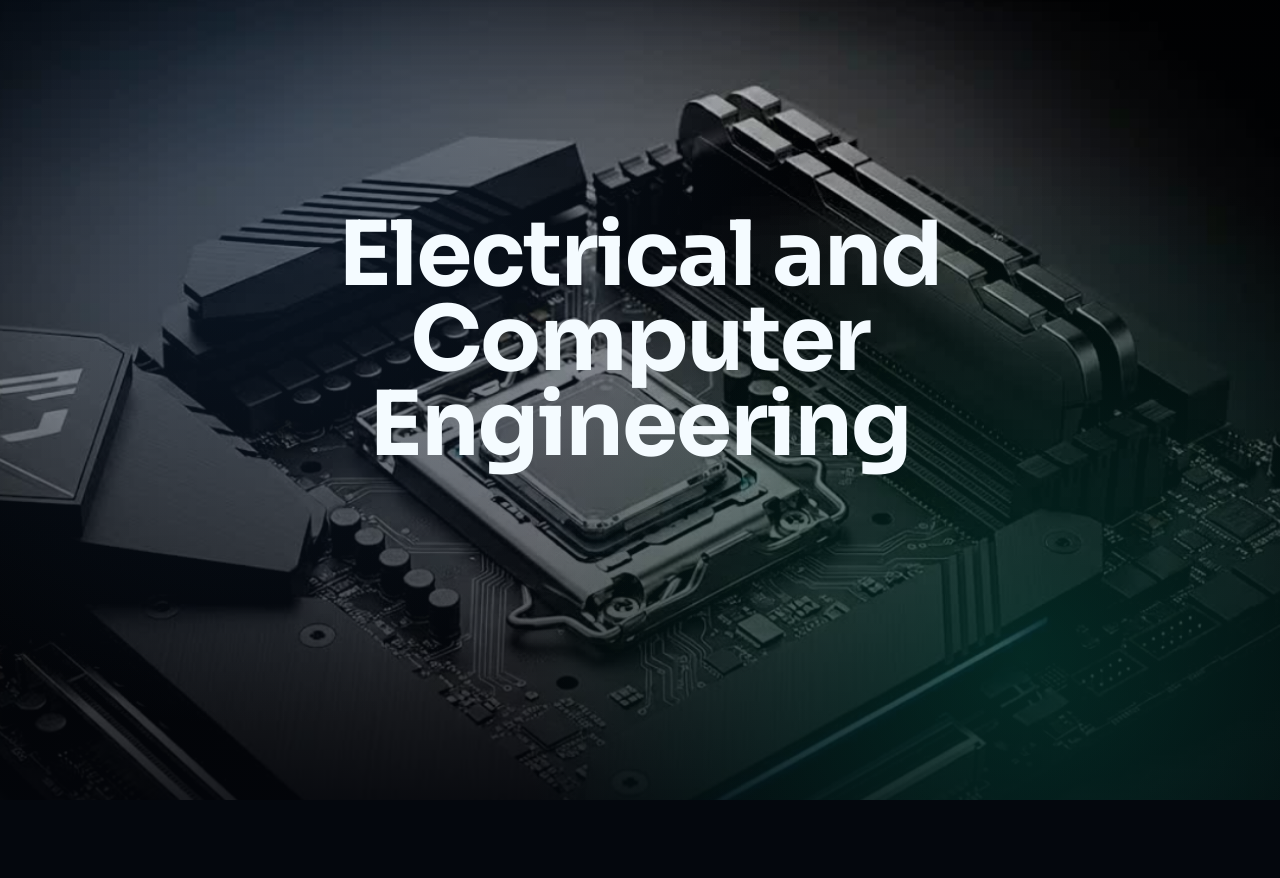
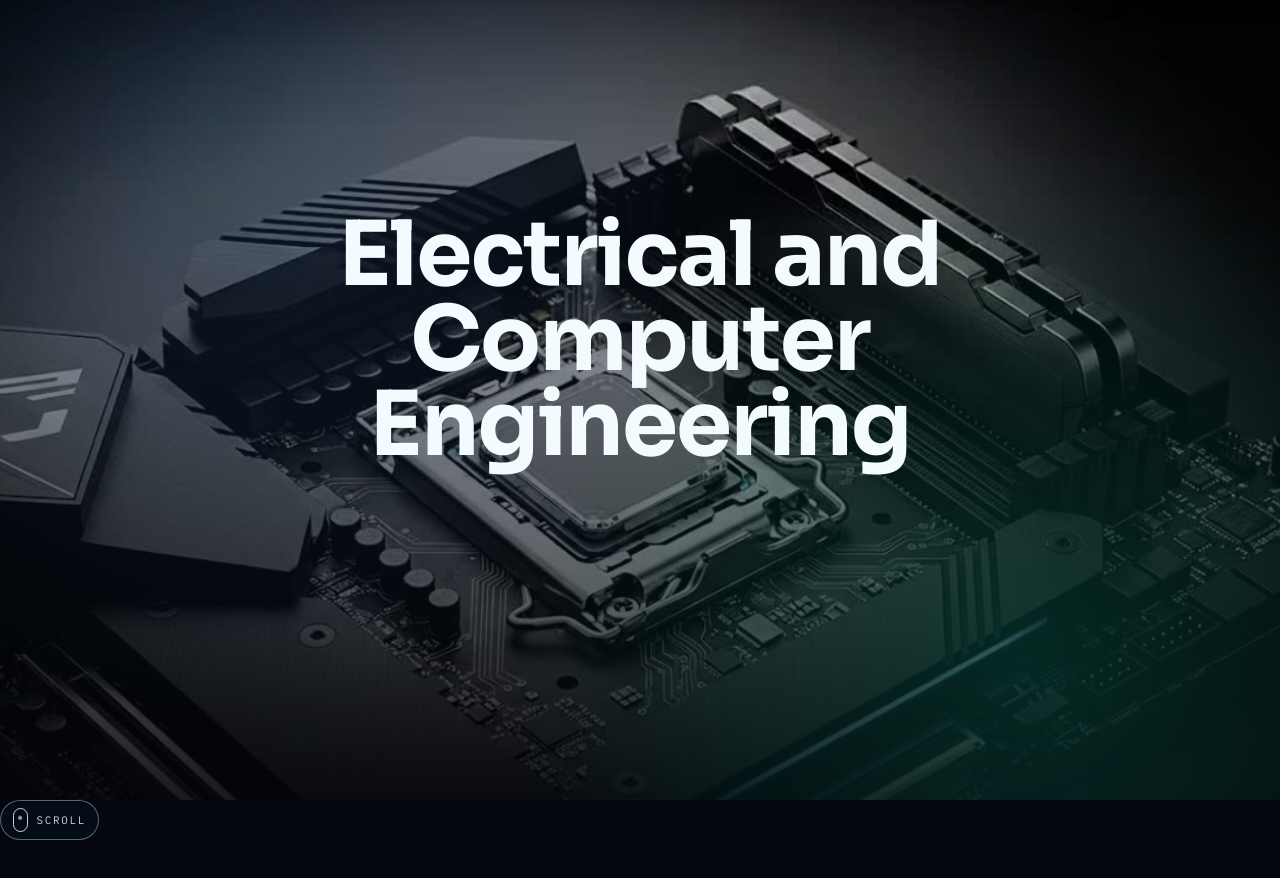
Before and after one commit to rohankishore/elweb, a React (Vite) app: page / in a window 1280 px wide. Shown: the top 878 px of the page. Built offline with nearby package versions, Linux system fonts and the light colour scheme.

Commit message:
add scroll indics

```diff
--- a/src/App.css
+++ b/src/App.css
@@ -27,6 +27,69 @@
 .scroll-journey {
   height: 360vh;
   position: relative;
+}
+
+.scroll-indicator {
+  --hint-opacity: 1;
+  position: sticky;
+  top: calc(100svh - 5.2rem);
+  z-index: 3;
+  width: fit-content;
+  margin-inline: auto;
+  display: inline-flex;
+  align-items: center;
+  gap: 0.55rem;
+  padding: 0.45rem 0.72rem;
+  border-radius: 999px;
+  border: 1px solid rgba(189, 227, 245, 0.42);
+  background: rgba(5, 19, 35, 0.42);
+  backdrop-filter: blur(5px);
+  opacity: var(--hint-opacity);
+  transition: opacity 180ms linear;
+}
+
+.scroll-indicator-mouse {
+  width: 0.95rem;
+  height: 1.5rem;
+  border: 1.4px solid rgba(222, 244, 255, 0.86);
+  border-radius: 999px;
+  position: relative;
+}
+
+.scroll-indicator-mouse::after {
+  content: '';
+  position: absolute;
+  left: 50%;
+  top: 0.2rem;
+  width: 0.24rem;
+  height: 0.24rem;
+  border-radius: 50%;
+  background: rgba(226, 246, 255, 0.95);
+  transform: translateX(-50%);
+  animation: scroll-pulse 1.3s infinite ease-in-out;
+}
+
+.scroll-indicator-label {
+  font-family: var(--mono);
+  font-size: 0.68rem;
+  letter-spacing: 0.16em;
+  text-transform: uppercase;
+  color: rgba(219, 241, 252, 0.9);
+}
+
+@keyframes scroll-pulse {
+  0% {
+    transform: translateX(-50%) translateY(0);
+    opacity: 1;
+  }
+  70% {
+    transform: translateX(-50%) translateY(0.55rem);
+    opacity: 0.28;
+  }
+  100% {
+    transform: translateX(-50%) translateY(0);
+    opacity: 1;
+  }
 }
 
 .hero-wrap {
@@ -251,6 +314,11 @@ h2 {
     padding: 2rem 0.4rem;
   }
 
+  .scroll-indicator {
+    top: calc(100svh - 4.8rem);
+    padding: 0.42rem 0.66rem;
+  }
+
   .caption-wrap {
     gap: 1rem;
   }
--- a/src/App.jsx
+++ b/src/App.jsx
@@ -6,6 +6,7 @@ function App() {
   const totalFrames = 240
   const canvasRef = useRef(null)
   const captionRef = useRef(null)
+  const scrollHintRef = useRef(null)
   const journeyRef = useRef(null)
 
   const frameList = useMemo(
@@ -108,9 +109,16 @@ function App() {
       captionRef.current?.style.setProperty('--caption-reveal', reveal.toFixed(3))
     }
 
+    const updateScrollHint = () => {
+      const progress = getJourneyProgress()
+      const hintOpacity = Math.min(Math.max(1 - progress / 0.18, 0), 1)
+      scrollHintRef.current?.style.setProperty('--hint-opacity', hintOpacity.toFixed(3))
+    }
+
     const onScroll = () => {
       updateTarget()
       updateCaptionReveal()
+      updateScrollHint()
     }
 
     const onResize = () => {
@@ -118,6 +126,7 @@ function App() {
       lastDrawnFrame = -1
       updateTarget()
       updateCaptionReveal()
+      updateScrollHint()
       drawFrame(currentFrame, true)
     }
 
@@ -147,6 +156,7 @@ function App() {
     sizeCanvas()
     updateTarget()
     updateCaptionReveal()
+    updateScrollHint()
     drawFrame(0, true)
     rafId = requestAnimationFrame(animate)
 
@@ -213,6 +223,11 @@ function App() {
               where intelligent systems, circuits, and computation converge.
             </p>
           </div>
+        </div>
+
+        <div className="scroll-indicator" ref={scrollHintRef}>
+          <span className="scroll-indicator-mouse" aria-hidden="true" />
+          <span className="scroll-indicator-label">Scroll</span>
         </div>
       </section>
 
```
